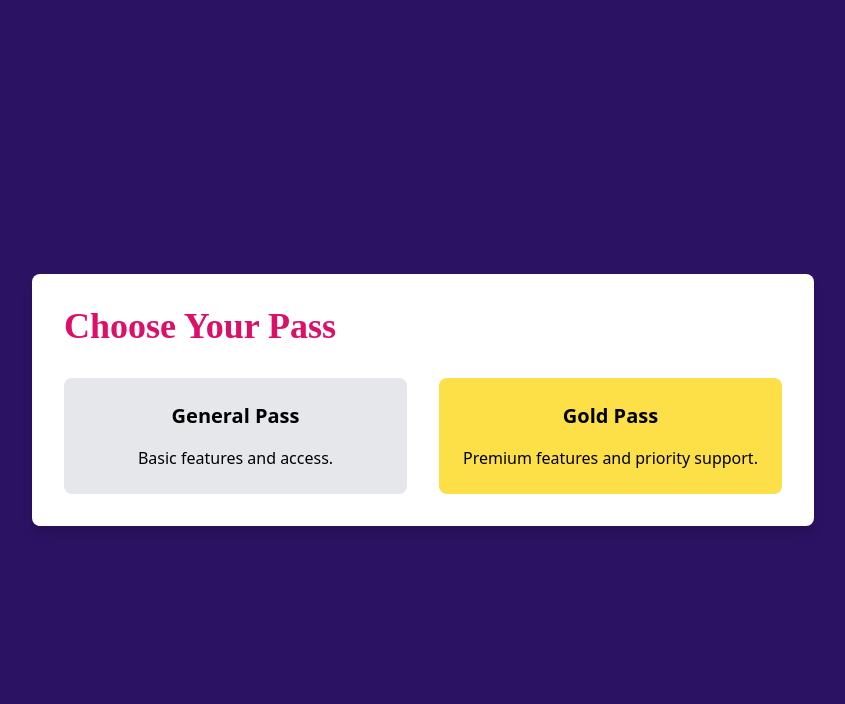
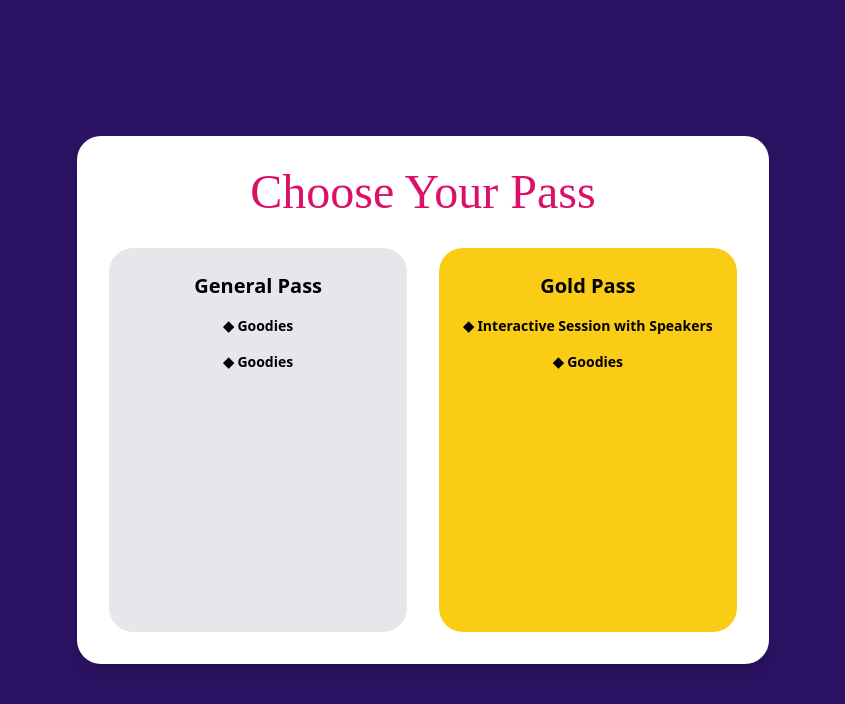
Before and after one commit to PughalBot/tedx, a Next.js app: page /plans in a window 1280 px wide. Shown: the top 704 px of the page, without its empty margins (217-1062 px from the left). Built offline with nearby package versions, Linux system fonts and the light colour scheme; a web font is replaced by a local one.

Commit message:
head fix and choose plan setup on plans

```diff
--- a/src/pages/form.js
+++ b/src/pages/form.js
@@ -23,7 +23,7 @@ function FormPage() {
         <meta name='viewport' content='width=device-width, initial-scale=1' />
         <meta property='og:image' content="/x.png"/>
         <link rel='icon' href='/x.png' />
-        <title>TedxSriSairamEngineeringCollege</title>
+        <title>RSVP Form</title>
     </Head>
     <div className="w-screen h-screen bg-[#2c1262] flex justify-center items-center">
     <img src="/x.png" alt="Logo" className=" opacity-75 md:h-full absolute w-auto" />
--- a/src/pages/plans.js
+++ b/src/pages/plans.js
@@ -1,35 +1,48 @@
 import { motion } from 'framer-motion';
 import Link from 'next/link';
+import Head from 'next/head';
 
 export default function Home() {
   return (
+    <>
+    <Head>
+        <meta name="description" content="TEDxSriSairamEngineeringCollege is a local manifestation of the TEDx movement, driven by a passionate and dynamic team of students, faculty members, and staff at Sri Sairam Engineering College. Our mission is to amplify the voice of innovative thinkers and creative minds within our community. We believe that ideas have the power to shape the world, and our event serves as a platform for these ideas to flourish."/>
+        <meta name='viewport' content='width=device-width, initial-scale=1' />
+        <meta property='og:image' content="/x.png"/>
+        <link rel='icon' href='/x.png' />
+        <title>Plans</title>
+    </Head>
+
     <div className="min-h-screen flex items-center justify-center bg-[#2c1262]">
-      <div className="p-8 space-y-8 bg-white shadow-lg rounded-lg">
-        <h1 className="text-4xl text-[#db1068] font-hj font-bold">Choose Your Pass</h1>
+      <div className="p-8 space-y-8 bg-white shadow-lg rounded-3xl">
+        <h1 className="text-4xl md:text-5xl text-center text-[#db1068] font-hj">Choose Your Pass</h1>
         <div className="grid grid-cols-1 md:grid-cols-2 gap-8">
 
           <Link href="https://rzp.io/l/GeteralPass">
             <motion.div
                 whileHover={{ scale: 1.05 }}
-                className="p-6 bg-gray-200 rounded-lg text-center"
+                className="p-6 bg-gray-200 md:h-96 rounded-3xl text-center"
             >
-                <h2 className="text-xl font-semibold mb-4">General Pass</h2>
-                <p>Basic features and access.</p>
+                <h2 className="text-xl font-bold mb-4">General Pass</h2>
+                <p className='text-sm md:text-md font-semibold '>◆ Goodies</p>
+                <p className='text-sm md:text-md font-semibold mt-4'>◆ Goodies</p>
             </motion.div>
           </Link>
 
           <Link href="https://rzp.io/l/TedxGoldPass">
           <motion.div
             whileHover={{ scale: 1.05 }}
-            className="p-6 bg-yellow-300 rounded-lg text-center"
+            className="p-6 bg-yellow-400 bg-cover md:h-96 rounded-3xl text-center"
           >
-            <h2 className="text-xl font-semibold mb-4">Gold Pass</h2>
-            <p>Premium features and priority support.</p>
+            <h2 className="text-xl font-bold mb-4">Gold Pass</h2>
+            <p className='text-sm md:text-md font-semibold '>◆ Interactive Session with Speakers</p>
+            <p className='text-sm md:text-md font-semibold mt-4'>◆ Goodies</p>
           </motion.div>
           </Link>
 
         </div>
       </div>
     </div>
+    </>
   )
 }
--- a/src/pages/success.js
+++ b/src/pages/success.js
@@ -26,7 +26,7 @@ const Success = () => {
         <meta name='viewport' content='width=device-width, initial-scale=1' />
         <meta property='og:image' content="/x.png"/>
         <link rel='icon' href='/x.png' />
-        <title>TedxSriSairamEngineeringCollege</title>
+        <title>RSVP Complete</title>
       </Head>
       <motion.section
         initial="initial"
```
Also changed, not shown: public/gold.jpg (added), public/silver.jpg (added).
